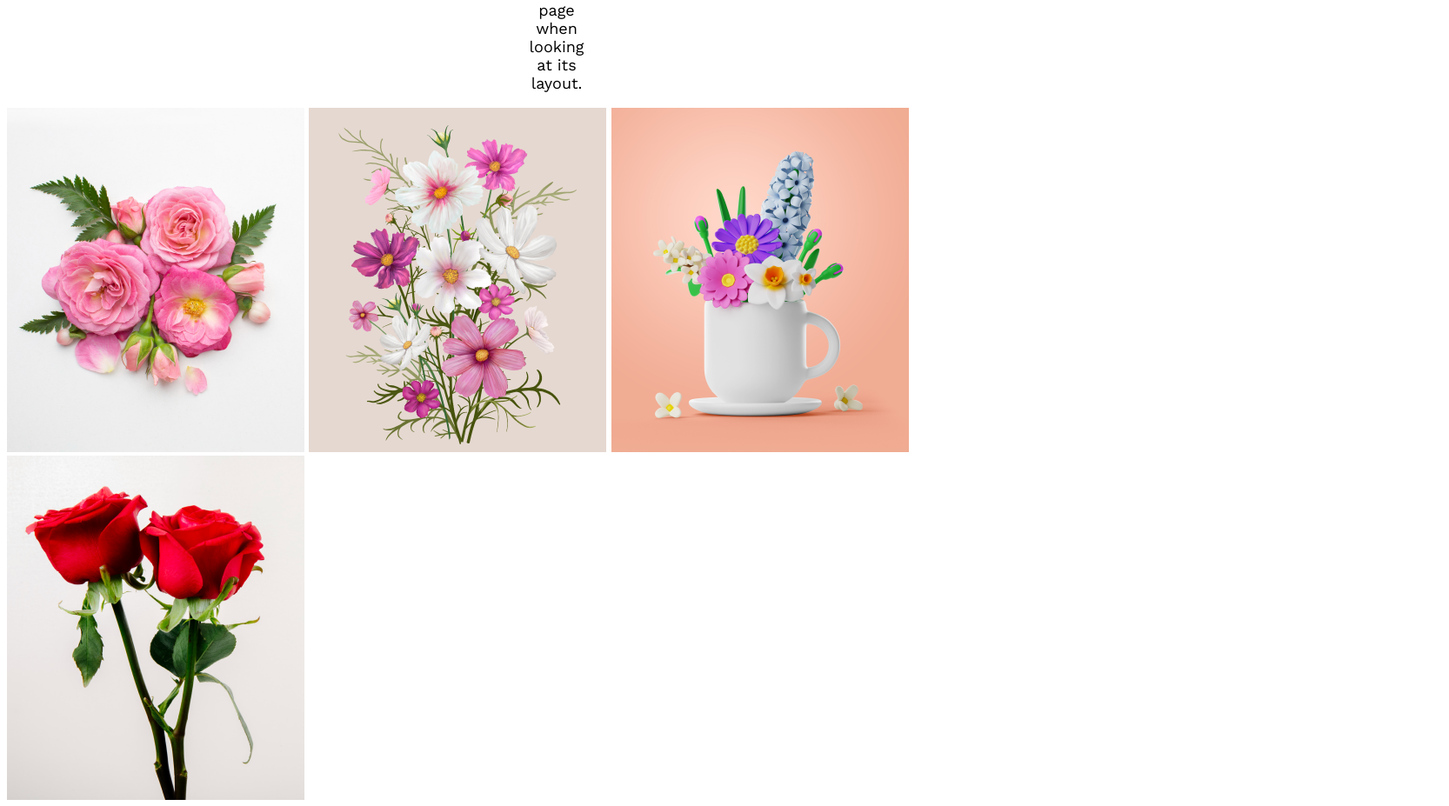
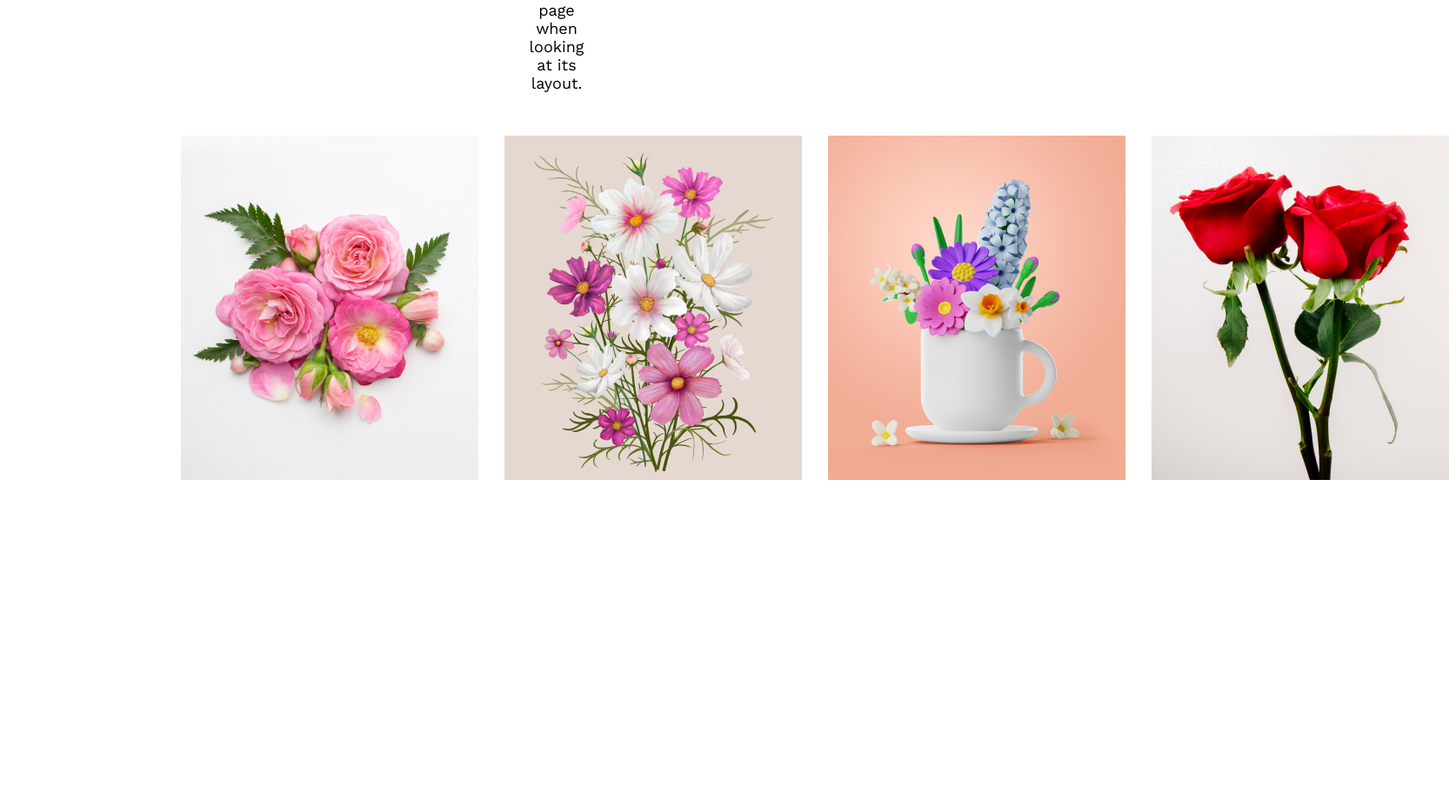
Before and after one commit to brinto-swe/flower-shop-assignment, a plain HTML site: page index.html in a window 1280 px wide. Shown: the part 3446-4373 px from the top of the page at 87% size, 1666 px wide, since content can reach past the window. After the commit the page ends 4048 px from the top, so only its background shows below. Drawn offline with nearby package versions, Linux system fonts and the light colour scheme.

Commit message:
flowers section completed

```diff
--- a/style.css
+++ b/style.css
@@ -96,3 +96,11 @@ body {
     margin: 120px 600px 0px;
     text-align: center;
 }
+
+
+/* Flowers Section  */
+.flowers-section{
+    display: flex;
+    gap: 30px;
+    margin: 50px 200px;
+}
```
